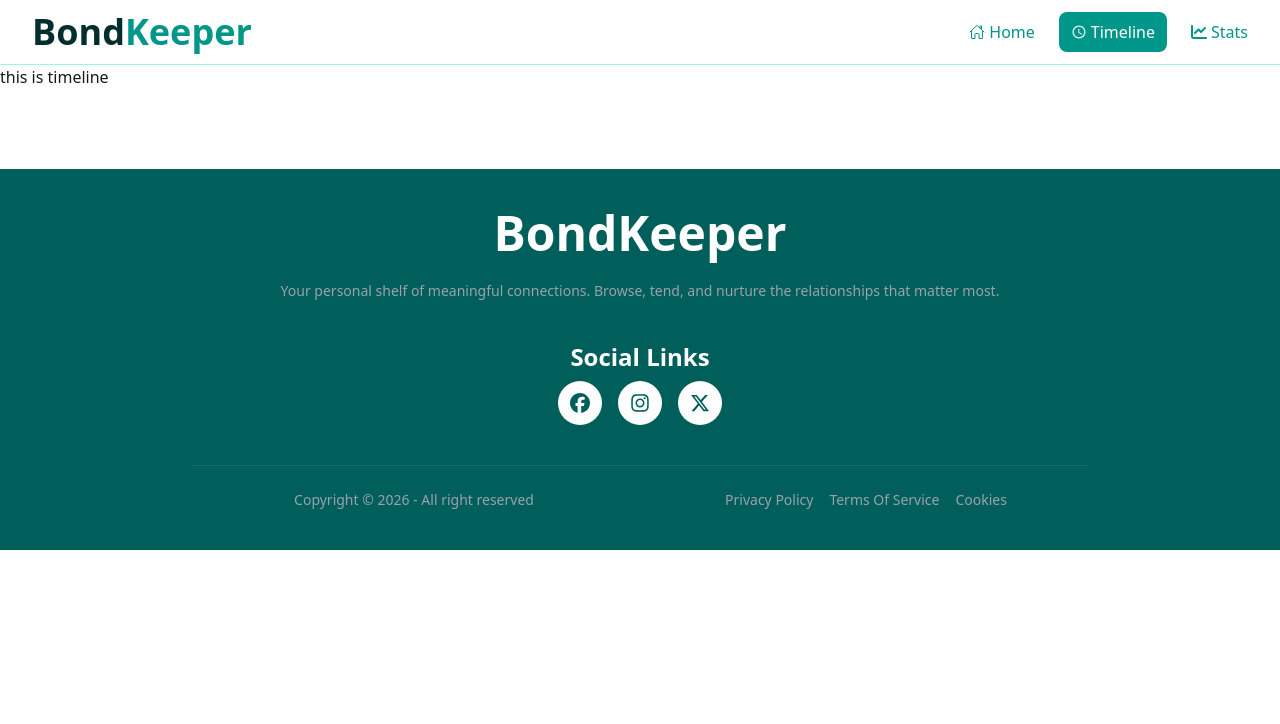
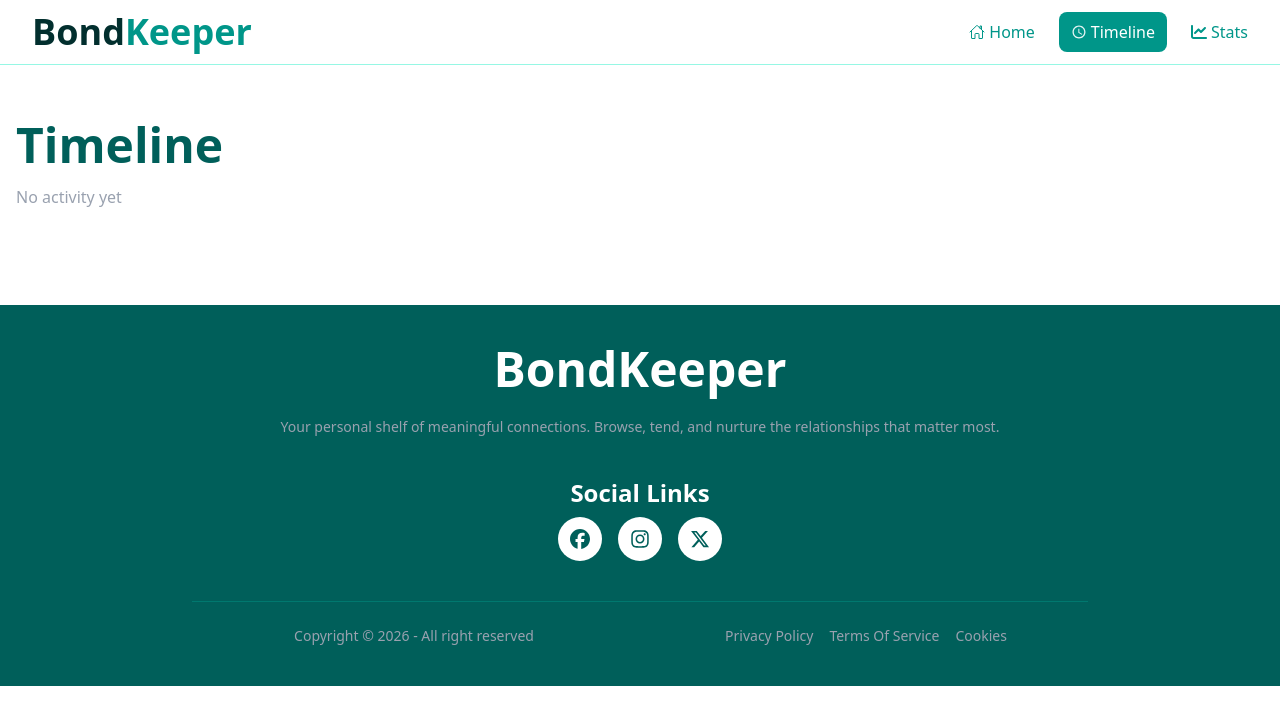
Before and after one commit to asm-ayesha/bond-keeper, a Next.js app: page /timeline in a window 1280 px wide. Shown: the top 724 px of the page. Built offline with nearby package versions, Linux system fonts and the light colour scheme.

Commit message:
timeline page completed

```diff
--- a/src/app/friends/[id]/loading.jsx
+++ b/src/app/friends/[id]/loading.jsx
@@ -3,8 +3,8 @@ import { HashLoader } from 'react-spinners';
 
 const loading = () => {
   return (
-    <div className='flex justify-center items-center bg-teal-200 h-screen font-fold text-5xl'>
-      <HashLoader></HashLoader>
+    <div className='flex justify-center items-center font-fold text-5xl text-teal-500 mt-10'>
+      <HashLoader color='#069494'></HashLoader>
     </div>
   );
 };
--- a/src/app/friends/[id]/page.jsx
+++ b/src/app/friends/[id]/page.jsx
@@ -1,10 +1,12 @@
+import ToggoleBtns from '@/components/friends/ToggoleBtns';
 import { Span } from 'next/dist/trace';
 import Image from 'next/image';
 import React from 'react';
 import { FiArchive } from 'react-icons/fi';
 import { IoMdStopwatch } from 'react-icons/io';
-import { MdDeleteOutline, MdOutlineTextsms, MdOutlineVideocam } from 'react-icons/md';
-import { TbPhoneCall } from 'react-icons/tb';
+import { MdDeleteOutline } from 'react-icons/md';
+// import { MdDeleteOutline, MdOutlineTextsms, MdOutlineVideocam } from 'react-icons/md';
+// import { TbPhoneCall } from 'react-icons/tb';
 
 
 
@@ -20,7 +22,7 @@ const FriendDetailsPage = async ({ params }) => {
   console.log(friends)
 
   const { id } = await params;
-  console.log(id, "params")
+
 
 
   const statusColor = {
@@ -29,7 +31,8 @@ const FriendDetailsPage = async ({ params }) => {
   };
 
   const friend = friends.find(friend => friend.id == id)
-  console.log(friend)
+
+
   return (
     <div className='container mx-auto justify-center mt-20 grid md:grid-cols-2 lg:grid-cols-3 gap-6 px-2 '>
       <div className='col-span-1 '>
@@ -106,20 +109,7 @@ const FriendDetailsPage = async ({ params }) => {
               <div className='border border-gray-200 shadow-md  p-6 rounded-lg'>
                   <h2 className='text-teal-800 text-2xl  font-bold my-3'>Quick Check-In</h2>
 
-                  <div className='grid grid-cols-1 md:grid-cols-3 gap-4'>
-                      <div className='bg-teal-50 rounded-lg p-6 shadow-md text-center space-y-3 cursor-pointer'>
-                          <TbPhoneCall className='text-xl mx-auto'></TbPhoneCall>
-                          <p className='text-xl'>Call</p>
-                      </div>
-                      <div className='bg-teal-50 rounded-lg p-6 shadow-md text-center space-y-3 cursor-pointer'>
-                          <MdOutlineTextsms className='text-xl mx-auto'></MdOutlineTextsms>
-                          <p className='text-xl'>Text</p>
-                      </div>
-                      <div className='bg-teal-50 rounded-lg p-6 shadow-md text-center space-y-3 cursor-pointer'>
-                          <MdOutlineVideocam className='text-xl mx-auto'></MdOutlineVideocam>
-                          <p className='text-xl'>Video</p>
-                      </div>
-                  </div>
+                  <ToggoleBtns friend={friend}></ToggoleBtns>
 
               </div>
         </div>
--- a/src/app/layout.js
+++ b/src/app/layout.js
@@ -2,6 +2,8 @@ import { Geist, Geist_Mono } from "next/font/google";
 import "./globals.css";
 import Navbar from "@/components/shared/Navbar/Navbar";
 import Footer from "@/components/shared/Footer/Footer";
+import FriendProvider, { FriendContext } from "@/components/context/FriendContext";
+import TimeLinePage from "./timeline/page";
 
 const geistSans = Geist({
   variable: "--font-geist-sans",
@@ -27,7 +29,9 @@ export default function RootLayout({ children }) {
     >
       <body className="min-h-full flex flex-col">
         <Navbar></Navbar>
-        {children}
+        <FriendProvider >
+          {children}
+        </FriendProvider>
        <Footer></Footer>
       </body>
     </html>
--- a/src/app/timeline/page.jsx
+++ b/src/app/timeline/page.jsx
@@ -1,15 +1,48 @@
-import React from 'react';
+"use client"
+import { FriendContext } from '@/components/context/FriendContext';
+import React, { useContext } from 'react';
+import { MdOutlineTextsms, MdOutlineVideocam } from 'react-icons/md';
+import { TbPhoneCall } from 'react-icons/tb';
 
-export const metadata = {
-  title: "TimelinePage || BondKeeper",
-  description: "Generated by create next app",
+// export const metadata = {
+//   title: "TimelinePage || BondKeeper",
+//   description: "Generated by create next app",
+// };
+
+
+const iconMap = {
+  Call: <TbPhoneCall className="text-green-500 text-xl" />,
+  Text: <MdOutlineTextsms className="text-blue-500 text-xl" />,
+  Video: <MdOutlineVideocam className="text-purple-500 text-xl" />,
 };
 
 const TimeLinePage = () => {
+    const { timeline } = useContext(FriendContext);
     return (
-        <div>
-            <h2>this is timeline</h2>
-        </div>
+        <div className="p-4 container mx-auto mt-10">
+      <h2 className="text-5xl text-teal-800 font-bold mb-4">Timeline</h2>
+
+      {timeline.length === 0 ? (
+        <p className="text-gray-400">No activity yet</p>
+      ) : (
+        timeline.map((item) => (
+          <div
+            key={item.id}
+            className="border border-teal-100 p-3 rounded-lg mb-2 shadow-md"
+          >
+            <div className='flex gap-6'>
+                {iconMap[item.type]}
+                <p className='text-2xl font-bold text-teal-800'>{item.type} <span className='text-gray-400'>with {item.friendName}</span></p>
+            </div>
+             <p className="text-xs text-gray-400">{item.time}</p>
+
+            {/* <p className="font-bold">{item.friendName}</p>
+            <p className="text-sm text-gray-600"></p>
+           */}
+          </div>
+        ))
+      )}
+    </div>
     );
 };
 
--- /dev/null
+++ b/src/components/context/FriendContext.jsx
@@ -0,0 +1,30 @@
+"use client";
+import { createContext, useState } from "react";
+
+export const FriendContext = createContext();
+
+export default function FriendProvider({ children }) {
+  const [timeline, setTimeline] = useState([]);
+
+  const addActivity = (friend, type) => {
+    const newActivity = {
+      id: Date.now(),
+      friendName: friend.name,
+      type,
+      time: new Date().toLocaleTimeString([], {
+         day: "numeric",
+      month: "short",
+      hour: "2-digit",
+      minute: "2-digit",
+      }),
+    };
+
+    setTimeline((prev) => [newActivity, ...prev]);
+  };
+
+  return (
+    <FriendContext.Provider value={{ timeline, addActivity }}>
+      {children}
+    </FriendContext.Provider>
+  );
+}
--- /dev/null
+++ b/src/components/friends/ToggoleBtns.jsx
@@ -0,0 +1,36 @@
+"use client"
+import React, { useContext } from 'react';
+import { MdOutlineTextsms, MdOutlineVideocam } from 'react-icons/md';
+import { TbPhoneCall } from 'react-icons/tb';
+import { FriendContext } from '../context/FriendContext';
+
+
+const ToggoleBtns = ({friend}) => {
+
+    const {addActivity} =useContext(FriendContext)
+
+
+const handleText = () =>{
+    console.log('text')
+}
+
+
+    return (
+        <div className='grid grid-cols-1 md:grid-cols-3 gap-4'>
+                      <div className='bg-teal-50 rounded-lg p-6 shadow-md text-center space-y-3 cursor-pointer hover:bg-teal-800' onClick={() => addActivity(friend, "Call")}>
+                          <TbPhoneCall className='text-xl mx-auto'></TbPhoneCall>
+                          <p className='text-xl'>Call</p>
+                      </div>
+                      <div className='bg-teal-50 rounded-lg p-6 shadow-md text-center space-y-3 cursor-pointer hover:bg-teal-800' onClick={() => addActivity(friend, "Text")}>
+                          <MdOutlineTextsms className='text-xl mx-auto'></MdOutlineTextsms>
+                          <p className='text-xl'>Text</p>
+                      </div>
+                      <div className='bg-teal-50 rounded-lg p-6 shadow-md text-center space-y-3 cursor-pointer hover:bg-teal-800' onClick={() => addActivity(friend, "Video")}>
+                          <MdOutlineVideocam className='text-xl mx-auto'></MdOutlineVideocam>
+                          <p className='text-xl'>Video</p>
+                      </div>
+                  </div>
+    );
+};
+
+export default ToggoleBtns;
```
